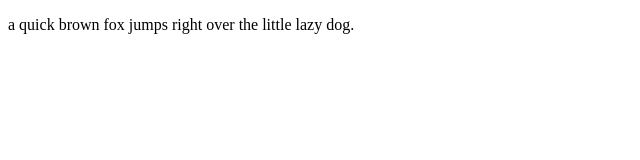
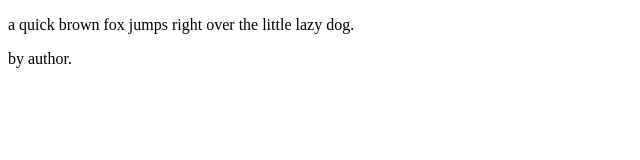
Before and after one commit to creative-ps/learn-git-command, a plain HTML site: page index.html in a window 1280 px wide. Shown: the full height of the page, 0-640 px from the left. Drawn offline with Linux system fonts and the light colour scheme.

Commit message:
added span tag

```diff
--- a/index.html
+++ b/index.html
@@ -7,5 +7,6 @@
 </head>
 <body>
     <p>a quick brown fox jumps right over the little lazy dog.</p>
+    <span>by author.</span>
 </body>
 </html>
```
